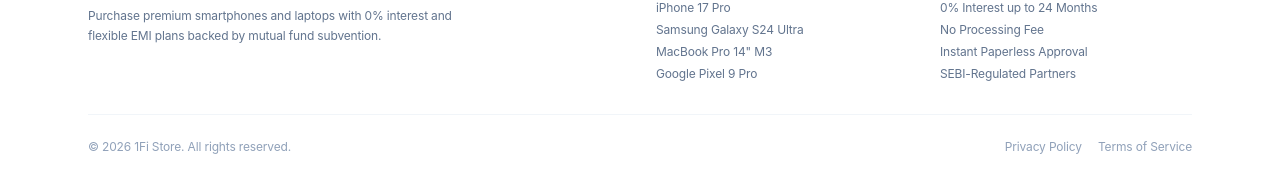
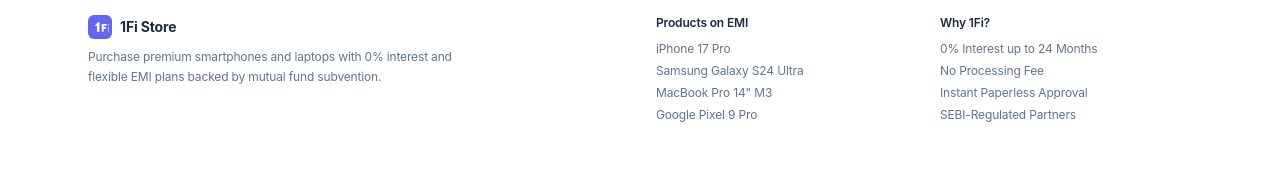
Before and after one commit to vvinayakkk/onefi-mf-emi, a Next.js app: page / in a window 1280 px wide. Shown: the part 605-797 px from the top of the page. Built offline with nearby package versions, Linux system fonts and the light colour scheme; no server answers; the database is empty.

Commit message:
style: remove bottom copyright and privacy policy row

```diff
--- a/src/components/Footer.tsx
+++ b/src/components/Footer.tsx
@@ -55,13 +55,6 @@
           </div>
         </div>
 
-        <div className="pt-6 border-t border-slate-100 flex flex-col sm:flex-row items-center justify-between gap-2 text-slate-400">
-          <div>© {new Date().getFullYear()} 1Fi Store. All rights reserved.</div>
-          <div className="flex items-center gap-4">
-            <Link href="/" className="hover:text-slate-600">Privacy Policy</Link>
-            <Link href="/" className="hover:text-slate-600">Terms of Service</Link>
-          </div>
-        </div>
       </div>
     </footer>
   );
```
